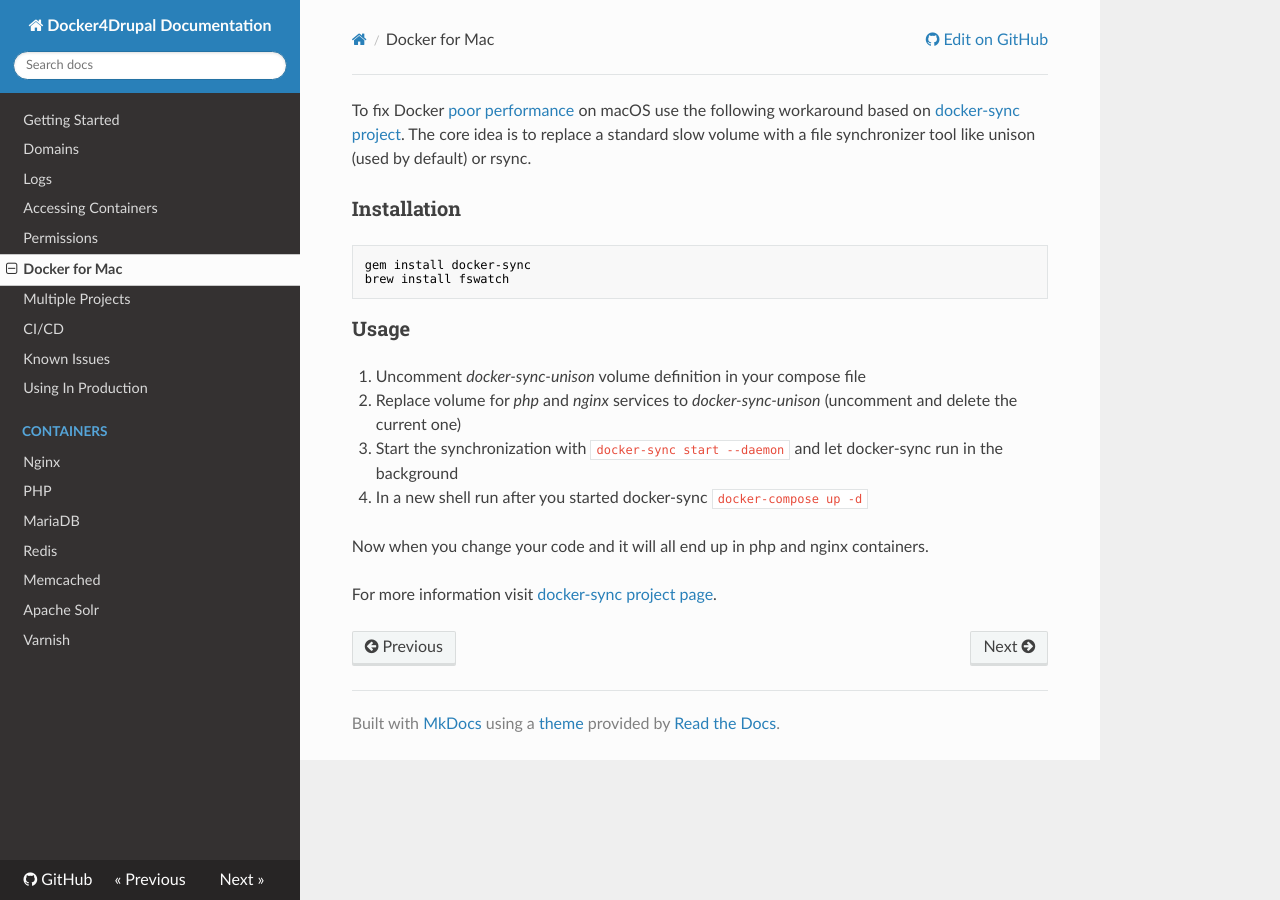
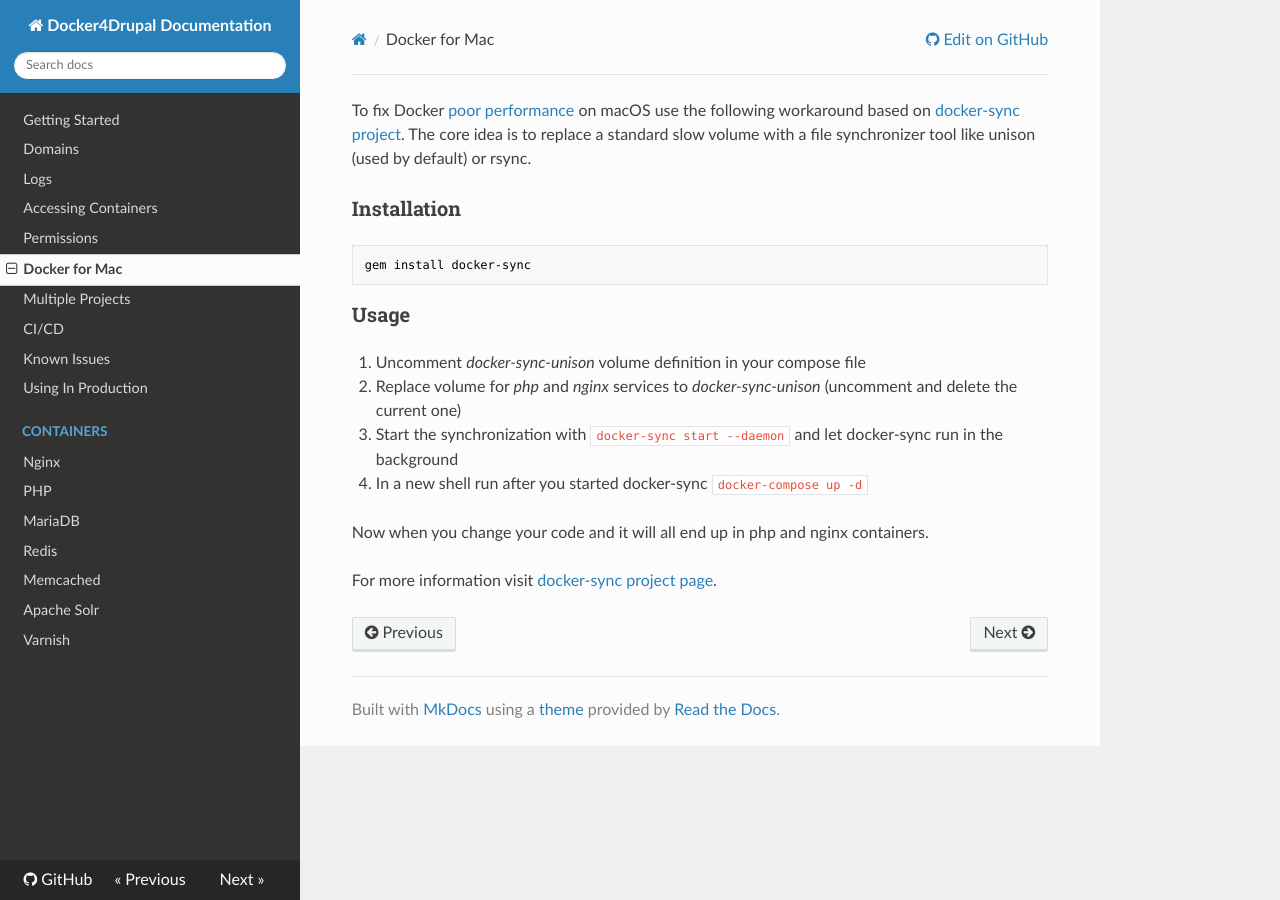
Before and after one commit to wodby/docker4drupal, an MkDocs documentation site: the page built from docs/macos.md, in a window 1280 px wide. Built offline with MkDocs 1.6.1, drawn with Linux system fonts in a browser that asks for light colours; nearby versions of some CDN libraries; old or Windows-style settings are respelled for this version of MkDocs.

Commit message:
Update docker-sync installation instructions #142

````diff
--- a/docs/macos.md
+++ b/docs/macos.md
@@ -4,7 +4,6 @@
 
 ```
 gem install docker-sync
-brew install fswatch
 ```
 
 ### Usage
````
